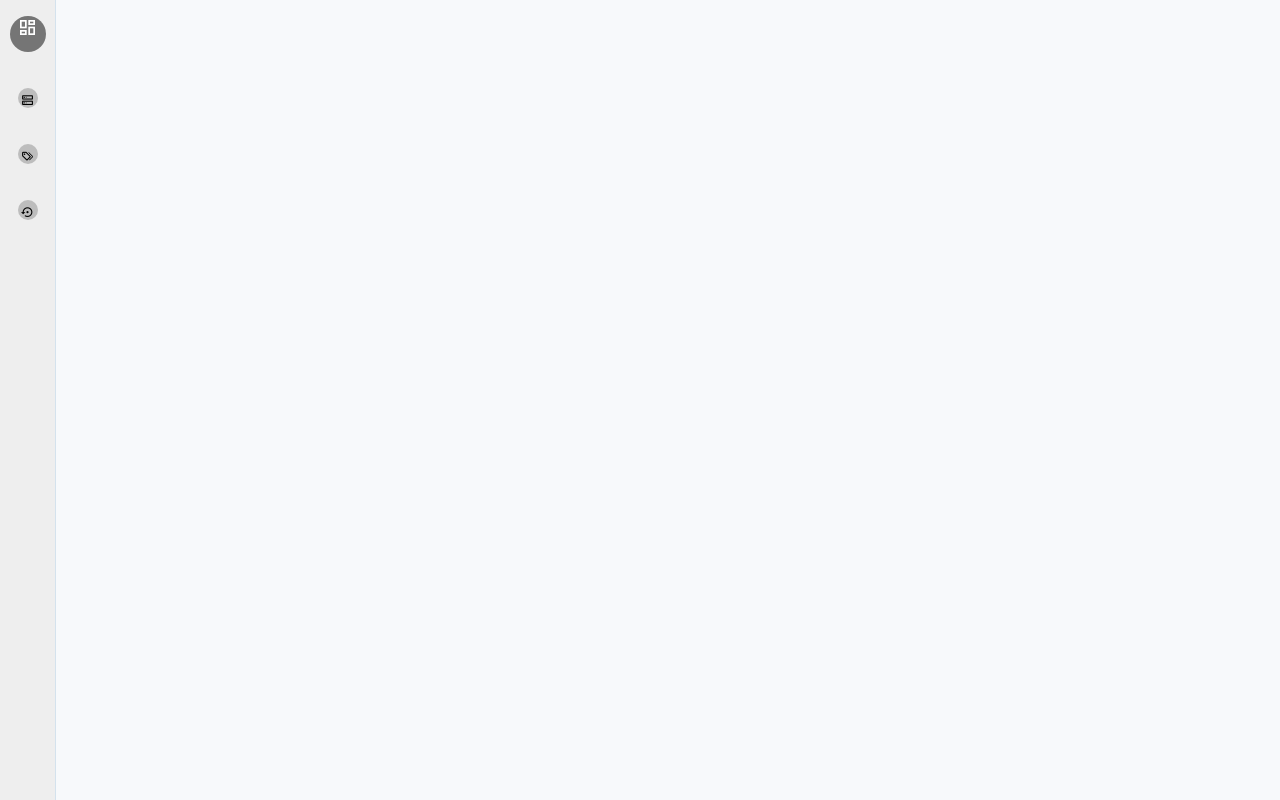
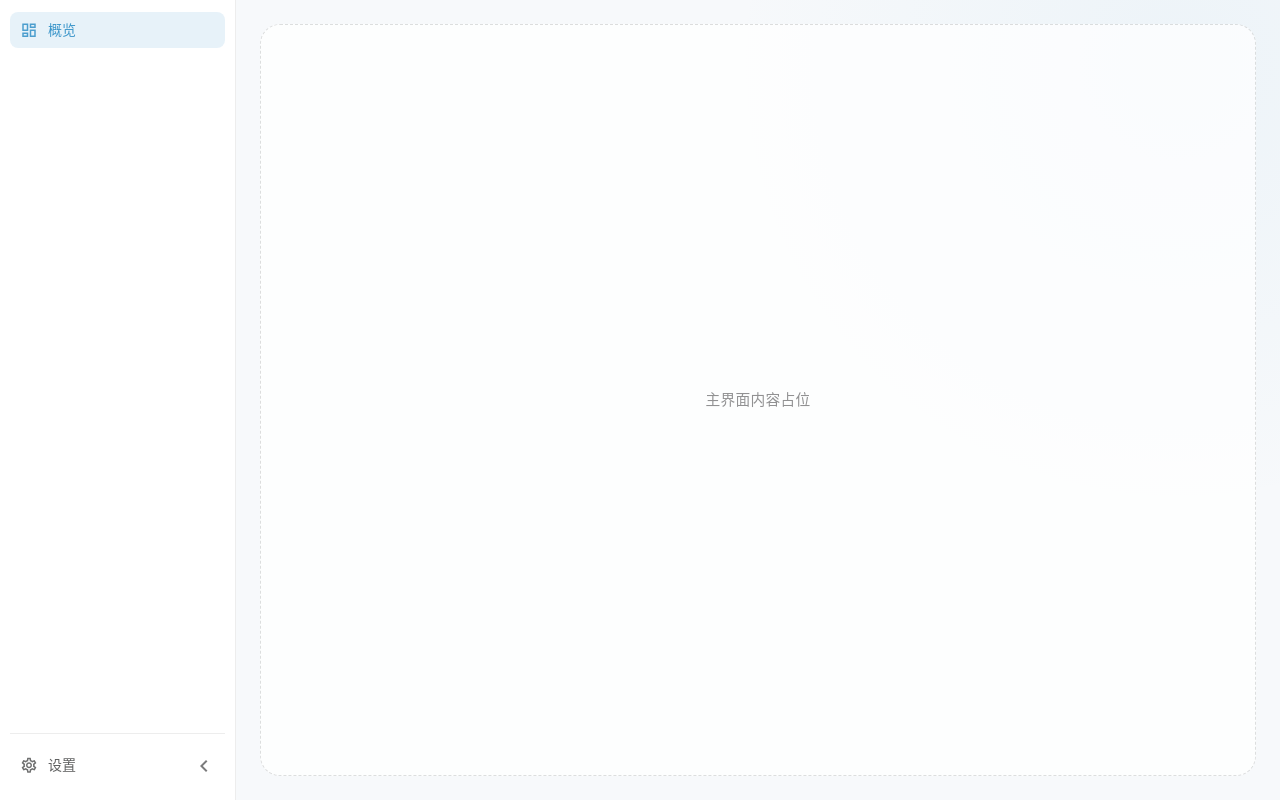
Before and after one commit to mantoujun12/AstrBot-Go, a Vue app: page / in a window 1280 px wide. Built offline with nearby package versions, Linux system fonts and the light colour scheme.

Commit message:
feat: scaffold launcher dashboard shell
Add a responsive collapsible sidebar with overview and settings navigation, placeholder views, and Vuetify component styles.

```diff
--- a/src/App.vue
+++ b/src/App.vue
@@ -1,75 +1,318 @@
 <script setup lang="ts">
-const navigation = [
-  { to: "/", label: "概览", icon: "mdi-view-dashboard-outline" },
-  { to: "/instances", label: "实例", icon: "mdi-server-outline" },
-  { to: "/versions", label: "版本", icon: "mdi-tag-multiple-outline" },
-  { to: "/backups", label: "备份", icon: "mdi-backup-restore" },
-];
+import { computed, ref } from "vue";
+import { useDisplay } from "vuetify";
+
+const { mdAndUp } = useDisplay();
+
+const isCollapsed = ref(false);
+const mobileDrawerOpen = ref(false);
+
+const drawerOpen = computed({
+  get: () => mdAndUp.value || mobileDrawerOpen.value,
+  set: (value: boolean) => {
+    if (!mdAndUp.value) {
+      mobileDrawerOpen.value = value;
+    }
+  },
+});
+
+const sidebarIsCollapsed = computed(
+  () => mdAndUp.value && isCollapsed.value,
+);
+
+const toggleLabel = computed(() =>
+  sidebarIsCollapsed.value ? "展开侧边栏" : "收起侧边栏",
+);
+
+function toggleSidebar() {
+  isCollapsed.value = !isCollapsed.value;
+}
+
+function closeMobileDrawer() {
+  if (!mdAndUp.value) {
+    mobileDrawerOpen.value = false;
+  }
+}
 </script>
 
 <template>
-  <v-app id="inspire">
+  <v-app class="launcher-app">
     <v-navigation-drawer
-      class="pt-4"
-      color="grey-lighten-3"
-      model-value
-      rail
+      v-model="drawerOpen"
+      class="launcher-sidebar"
+      color="surface"
+      :elevation="0"
+      :permanent="mdAndUp"
+      :rail="sidebarIsCollapsed"
+      :rail-width="56"
+      :temporary="!mdAndUp"
+      :width="236"
     >
-      <router-link
-        v-for="item in navigation"
-        :key="item.to"
-        v-slot="{ href, isActive, navigate }"
-        :to="item.to"
-        custom
-      >
-        <a
-          :href="href"
-          class="launcher-nav-link"
-          :aria-label="item.label"
-          @click="navigate"
-        >
-          <v-avatar
-            :color="isActive ? 'grey-darken-1' : 'grey-lighten-1'"
-            :size="isActive ? 36 : 20"
-            class="d-block mx-auto mb-9"
+      <div class="launcher-sidebar__content">
+        <v-list nav density="comfortable" class="launcher-sidebar__nav">
+          <v-tooltip
+            :disabled="!sidebarIsCollapsed"
+            color="surface"
+            location="right"
+            :open-delay="0"
+            text="概览"
           >
-            <v-icon
-              :icon="item.icon"
-              :size="isActive ? 20 : 13"
-            />
-          </v-avatar>
-        </a>
-      </router-link>
+            <template #activator="{ props: tooltipProps }">
+              <v-list-item
+                v-bind="tooltipProps"
+                exact
+                aria-label="概览"
+                rounded="lg"
+                to="/"
+                @click="closeMobileDrawer"
+              >
+                <template #prepend>
+                  <v-icon icon="mdi-view-dashboard-outline" size="18" />
+                </template>
+                <v-list-item-title>概览</v-list-item-title>
+              </v-list-item>
+            </template>
+          </v-tooltip>
+        </v-list>
+
+        <div class="launcher-sidebar__footer">
+          <v-list
+            nav
+            density="comfortable"
+            class="launcher-sidebar__nav launcher-sidebar__footer-nav"
+          >
+            <v-tooltip
+              :disabled="!sidebarIsCollapsed"
+              color="surface"
+              location="right"
+              :open-delay="0"
+              text="设置"
+            >
+              <template #activator="{ props: tooltipProps }">
+                <v-list-item
+                  v-bind="tooltipProps"
+                  exact
+                  aria-label="设置"
+                  rounded="lg"
+                  to="/settings"
+                  @click="closeMobileDrawer"
+                >
+                  <template #prepend>
+                    <v-icon icon="mdi-cog-outline" size="18" />
+                  </template>
+                  <v-list-item-title>设置</v-list-item-title>
+                </v-list-item>
+              </template>
+            </v-tooltip>
+          </v-list>
+
+          <v-btn
+            class="launcher-sidebar__toggle"
+            :icon="
+              sidebarIsCollapsed ? 'mdi-chevron-right' : 'mdi-chevron-left'
+            "
+            :aria-label="toggleLabel"
+            variant="text"
+            @click="toggleSidebar"
+          />
+        </div>
+      </div>
     </v-navigation-drawer>
 
-    <v-main>
-      <router-view />
+    <v-main class="launcher-main">
+      <div class="launcher-main__canvas">
+        <v-btn
+          v-if="!mdAndUp"
+          class="launcher-mobile-menu"
+          icon
+          aria-label="打开菜单"
+          color="surface"
+          elevation="2"
+          @click="mobileDrawerOpen = true"
+        >
+          <v-icon icon="mdi-menu" />
+        </v-btn>
+
+        <router-view />
+      </div>
     </v-main>
   </v-app>
 </template>
 
 <style scoped>
-.launcher-nav-link {
-  display: block;
-  color: inherit;
-  text-decoration: none;
-  outline: none;
+.launcher-app {
+  background: rgb(var(--v-theme-background));
 }
 
-.launcher-nav-link:focus-visible .v-avatar {
-  outline: 2px solid rgb(var(--v-theme-primary));
-  outline-offset: 3px;
+.launcher-sidebar {
+  border-inline-end: 1px solid
+    rgba(var(--v-theme-on-surface), 0.08);
+  box-shadow: none !important;
+  transition:
+    width 180ms cubic-bezier(0.2, 0, 0, 1),
+    transform 180ms cubic-bezier(0.2, 0, 0, 1);
 }
 
-.launcher-nav-link .v-avatar {
+.launcher-sidebar__content {
+  display: flex;
+  flex-direction: column;
+  min-height: 100%;
+  padding: 12px 10px;
+}
+
+.launcher-sidebar__nav {
+  flex: 0 0 auto;
+  padding: 0;
+}
+
+.launcher-sidebar__nav :deep(.v-list-item) {
+  min-height: 36px;
+  margin-bottom: 2px;
+  padding-inline: 10px;
+  border-radius: 8px;
+  color: rgba(var(--v-theme-on-surface), 0.7);
+  font-size: 0.9rem;
+  font-weight: 500;
   transition:
-    width 160ms ease,
-    height 160ms ease,
-    background-color 160ms ease;
+    background-color 160ms ease,
+    color 160ms ease;
+}
+
+.launcher-sidebar__nav :deep(.v-list-item:hover) {
+  color: rgb(var(--v-theme-primary));
+  background: rgba(var(--v-theme-primary), 0.07);
+}
+
+.launcher-sidebar__nav :deep(.v-list-item--active) {
+  color: rgb(var(--v-theme-primary));
+  background: rgba(var(--v-theme-primary), 0.12);
+  font-weight: 600;
+}
+
+.launcher-sidebar__nav :deep(.v-list-item__overlay) {
+  opacity: 0 !important;
+}
+
+.launcher-sidebar__nav :deep(.v-list-item__prepend) {
+  min-width: 0;
+  margin-inline-end: 10px;
+}
+
+.launcher-sidebar__nav :deep(.v-list-item__spacer) {
+  width: 0;
+}
+
+.launcher-sidebar__nav :deep(.v-list-item__content) {
+  min-width: 0;
+}
+
+.launcher-sidebar__nav :deep(.v-icon) {
+  opacity: 0.9;
+}
+
+.launcher-sidebar__nav :deep(.v-list-item-title) {
+  font-size: 14px;
+  font-weight: 500;
+  line-height: 20px;
+}
+
+.launcher-sidebar__footer {
+  display: flex;
+  align-items: center;
+  justify-content: space-between;
+  gap: 6px;
+  margin-top: auto;
+  padding-top: 10px;
+  border-top: 1px solid rgba(var(--v-theme-on-surface), 0.08);
+}
+
+.launcher-sidebar__footer-nav {
+  flex: 1 1 auto;
+  min-width: 0;
+  padding: 0;
+}
+
+.launcher-sidebar__toggle {
+  flex: 0 0 auto;
+  min-height: 44px;
+  border-radius: 12px;
+  color: rgba(var(--v-theme-on-surface), 0.58);
+}
+
+.launcher-sidebar__toggle:hover {
+  color: rgb(var(--v-theme-primary));
+  background: rgba(var(--v-theme-primary), 0.07);
+}
+
+.launcher-sidebar.v-navigation-drawer--rail
+  .launcher-sidebar__content {
+  padding-inline: 8px;
+}
+
+.launcher-sidebar.v-navigation-drawer--rail
+  .launcher-sidebar__nav :deep(.v-list-item) {
+  grid-template-columns: 1fr;
+  width: 40px;
+  min-width: 40px;
+  max-width: 40px;
+  min-height: 40px;
+  margin-inline: auto;
+  padding-inline: 0;
+}
+
+.launcher-sidebar.v-navigation-drawer--rail
+  .launcher-sidebar__nav :deep(.v-list-item__prepend) {
+  width: 100%;
+  margin-inline-end: 0;
+  justify-content: center;
+}
+
+.launcher-sidebar.v-navigation-drawer--rail
+  .launcher-sidebar__nav :deep(.v-list-item__content) {
+  display: none;
+}
+
+.launcher-sidebar.v-navigation-drawer--rail
+  .launcher-sidebar__footer {
+  flex-direction: column;
+  justify-content: center;
+  gap: 4px;
+}
+
+.launcher-main {
+  min-height: 100vh;
+  background:
+    radial-gradient(
+      circle at 92% 8%,
+      rgba(var(--v-theme-primary), 0.055),
+      transparent 28rem
+    ),
+    rgb(var(--v-theme-background));
+}
+
+.launcher-main__canvas {
+  position: relative;
+  min-height: 100vh;
+  padding: 24px;
+}
+
+.launcher-mobile-menu {
+  position: absolute;
+  z-index: 1;
+  top: 16px;
+  left: 16px;
+  border: 1px solid rgba(var(--v-theme-on-surface), 0.08);
+}
+
+@media (max-width: 959px) {
+  .launcher-main__canvas {
+    min-height: 100dvh;
+    padding: 72px 16px 16px;
+  }
 }
 
 @media (prefers-reduced-motion: reduce) {
-  .launcher-nav-link .v-avatar {
+  .launcher-sidebar {
     transition: none;
   }
 }
--- a/src/router/index.ts
+++ b/src/router/index.ts
@@ -2,6 +2,7 @@ import { createRouter, createWebHashHistory, type RouteRecordRaw } from "vue-rou
 import BackupsView from "../views/BackupsView.vue";
 import InstancesView from "../views/InstancesView.vue";
 import OverviewView from "../views/OverviewView.vue";
+import SettingsView from "../views/SettingsView.vue";
 import VersionsView from "../views/VersionsView.vue";
 
 const routes: RouteRecordRaw[] = [
@@ -26,6 +27,11 @@ const routes: RouteRecordRaw[] = [
     component: BackupsView,
   },
   {
+    path: "/settings",
+    name: "settings",
+    component: SettingsView,
+  },
+  {
     path: "/:pathMatch(.*)*",
     redirect: "/",
   },
--- a/src/views/OverviewView.vue
+++ b/src/views/OverviewView.vue
@@ -1,3 +1,30 @@
 <template>
-  <div class="app-page" />
+  <section class="overview-placeholder" aria-label="概览">
+    <p>主界面内容占位</p>
+  </section>
 </template>
+
+<style scoped>
+.overview-placeholder {
+  display: grid;
+  min-height: calc(100vh - 48px);
+  place-items: center;
+  padding: 32px;
+  border: 1px dashed rgba(var(--v-theme-on-surface), 0.14);
+  border-radius: 20px;
+  background: rgba(var(--v-theme-surface), 0.72);
+}
+
+.overview-placeholder p {
+  margin: 0;
+  color: rgba(var(--v-theme-on-surface), 0.48);
+  font-size: 0.92rem;
+  letter-spacing: 0.02em;
+}
+
+@media (max-width: 959px) {
+  .overview-placeholder {
+    min-height: calc(100dvh - 88px);
+  }
+}
+</style>
--- /dev/null
+++ b/src/views/SettingsView.vue
@@ -0,0 +1,30 @@
+<template>
+  <section class="settings-placeholder" aria-label="设置">
+    <p>设置页面占位</p>
+  </section>
+</template>
+
+<style scoped>
+.settings-placeholder {
+  display: grid;
+  min-height: calc(100vh - 48px);
+  place-items: center;
+  padding: 32px;
+  border: 1px dashed rgba(var(--v-theme-on-surface), 0.14);
+  border-radius: 20px;
+  background: rgba(var(--v-theme-surface), 0.72);
+}
+
+.settings-placeholder p {
+  margin: 0;
+  color: rgba(var(--v-theme-on-surface), 0.48);
+  font-size: 0.92rem;
+  letter-spacing: 0.02em;
+}
+
+@media (max-width: 959px) {
+  .settings-placeholder {
+    min-height: calc(100dvh - 88px);
+  }
+}
+</style>
--- a/vite.config.ts
+++ b/vite.config.ts
@@ -11,7 +11,6 @@ export default defineConfig(() => ({
     vue(),
     vuetify({
       autoImport: true,
-      styles: "none",
     }),
   ],
 
```
